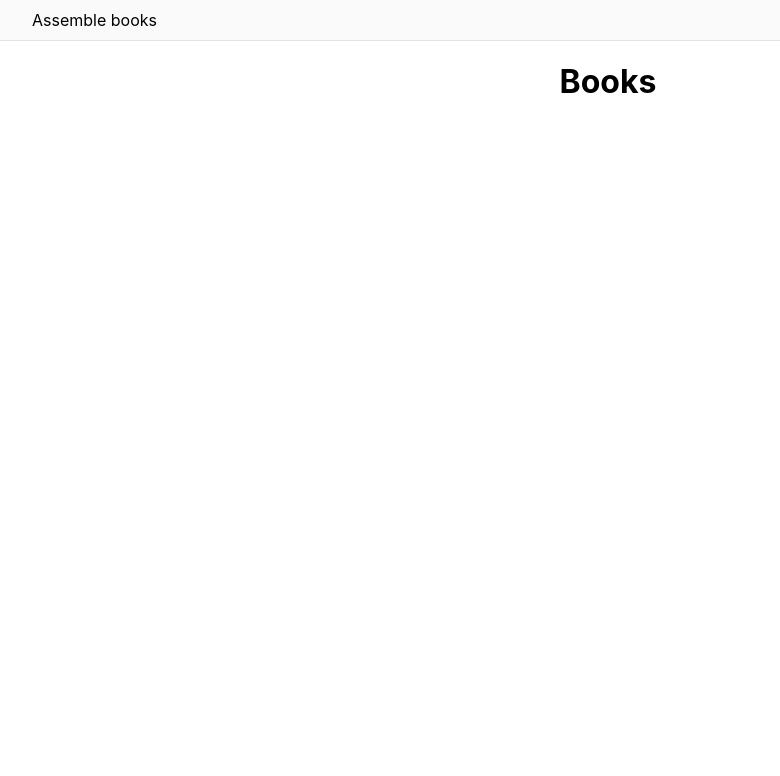
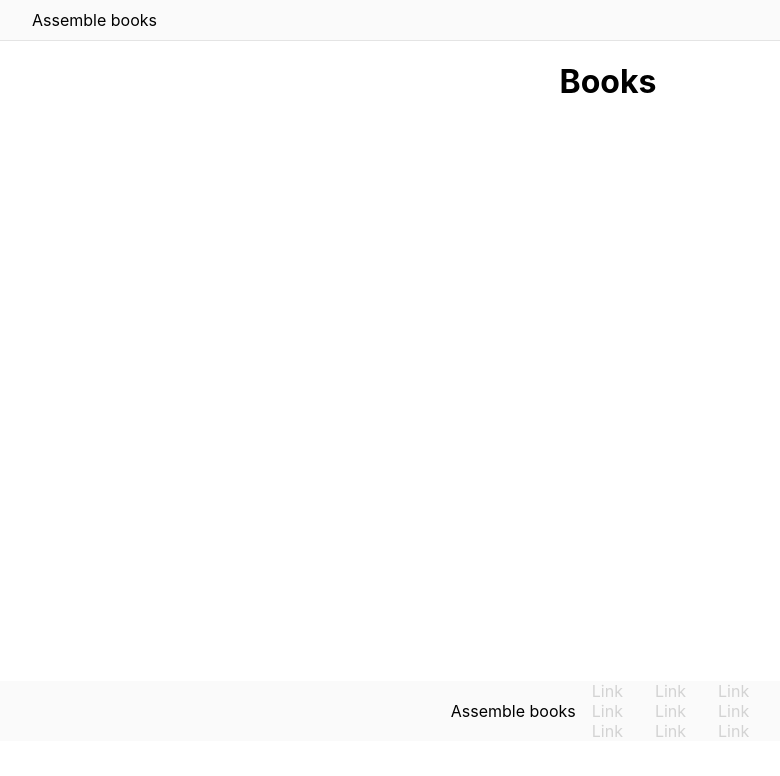
Before and after one commit to in43sh/bookstore, a React (Create React App) app: page /#/ in a window 1280 px wide. Shown: the top 776 px of the page, without its empty margins (32-812 px from the left). Built offline with nearby package versions, Linux system fonts and the light colour scheme.

Commit message:
created footer component

```diff
--- a/package.json
+++ b/package.json
@@ -5,6 +5,7 @@
   "dependencies": {
     "react": "^16.7.0",
     "react-dom": "^16.7.0",
+    "react-router-dom": "^4.3.1",
     "react-scripts": "2.1.1"
   },
   "scripts": {
--- a/src/App.js
+++ b/src/App.js
@@ -3,6 +3,7 @@ import './App.css';
 
 import NavBar from '../src/NavBar/NavBar';
 import Content from '../src/Content/Content';
+import Footer from '../src/Footer/Footer';
 
 class App extends Component {
   render() {
@@ -10,6 +11,7 @@ class App extends Component {
       <div className="App">
         <NavBar />
         <Content />
+        <Footer />
       </div>
     );
   }
--- a/src/Content/Content.css
+++ b/src/Content/Content.css
@@ -1,4 +1,5 @@
 .content {
+  height: 80vh;
   display: flex;
   justify-content: center;
 }
--- /dev/null
+++ b/src/Footer/Footer.css
@@ -0,0 +1,30 @@
+.footer {
+  display: flex;
+  justify-content: center;
+  background-color: rgb(250, 250, 250);
+}
+
+.footer__inner-container {
+  width: 90%;
+  display: flex;
+  justify-content: center;
+  align-items: center;
+}
+
+.footer__header {
+  font-size: 1rem;
+  font-weight: normal;
+}
+
+.footer__right {
+  display: flex;
+  flex-direction: column;
+  justify-content: center;
+  align-items: center;
+}
+
+.footer__links {
+  margin: 1rem;
+  text-decoration: none;
+  color: lightgray;
+}
--- /dev/null
+++ b/src/Footer/Footer.js
@@ -0,0 +1,36 @@
+import React, { Component } from 'react';
+import { Link } from 'react-router-dom';
+import './Footer.css';
+
+class Footer extends Component {
+  render() {
+    return (
+      <div className="footer">
+        <div className="footer__inner-container">
+          <div className="footer__left">
+            <h2 className="footer__header">Assemble books</h2>
+          </div>
+          <div className="footer__right">
+            <div>
+              <Link className="footer__links" to="#">Link</Link>
+              <Link className="footer__links" to="#">Link</Link>
+              <Link className="footer__links" to="#">Link</Link>
+            </div>
+            <div>
+              <Link className="footer__links" to="#">Link</Link>
+              <Link className="footer__links" to="#">Link</Link>
+              <Link className="footer__links" to="#">Link</Link>
+            </div>
+            <div>
+              <Link className="footer__links" to="#">Link</Link>
+              <Link className="footer__links" to="#">Link</Link>
+              <Link className="footer__links" to="#">Link</Link>
+            </div>
+          </div>
+        </div>
+      </div>
+    );
+  }
+}
+
+export default Footer;
--- a/src/NavBar/NavBar.css
+++ b/src/NavBar/NavBar.css
@@ -3,7 +3,7 @@
   display: flex;
   justify-content: center;
   background-color: rgb(250, 250, 250);
-  border-bottom: 1px solid rgb(228, 228, 228)
+  border-bottom: 1px solid rgb(228, 228, 228);
 }
 
 .nav__inner-container {
--- a/src/index.js
+++ b/src/index.js
@@ -1,10 +1,15 @@
 import React from 'react';
 import ReactDOM from 'react-dom';
+import { HashRouter } from 'react-router-dom';
 import './index.css';
 import App from './App';
 import * as serviceWorker from './serviceWorker';
 
-ReactDOM.render(<App />, document.getElementById('root'));
+ReactDOM.render(
+  <HashRouter>
+    <App />
+  </HashRouter>
+  , document.getElementById('root'));
 
 // If you want your app to work offline and load faster, you can change
 // unregister() to register() below. Note this comes with some pitfalls.
```
Also changed, not shown: 1 other file (tests, documents, lock files or other folders).
